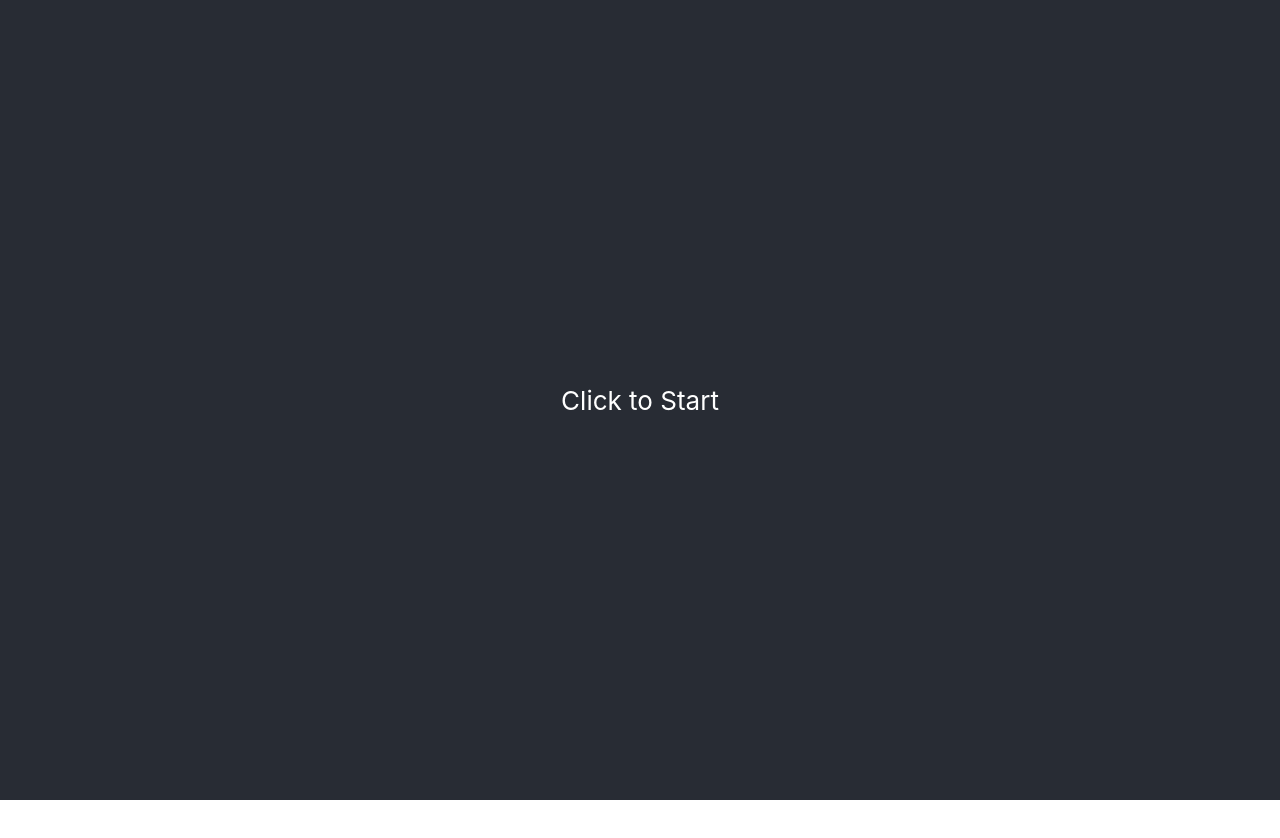
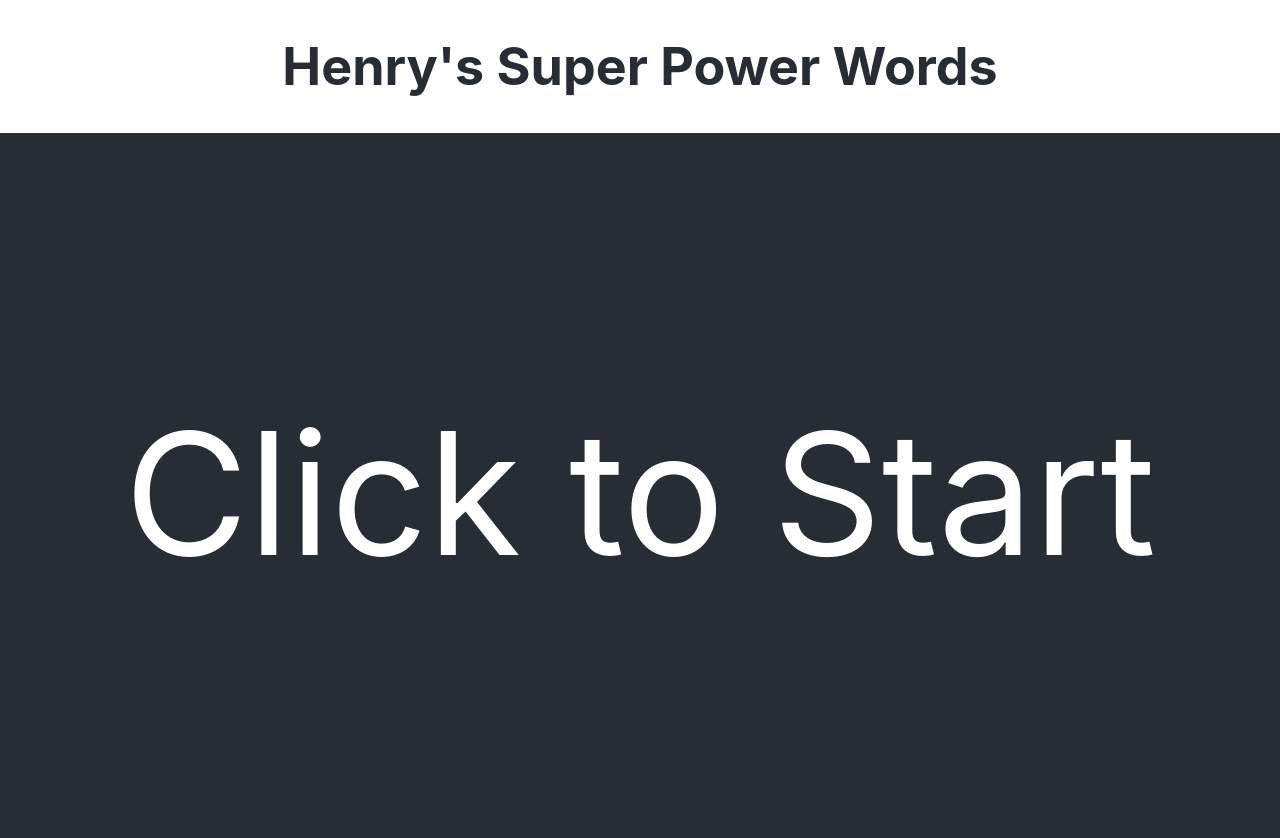
Before and after one commit to LewisCraik/super-power-words, a React (Create React App) app: page / in a window 1280 px wide. Shown: the top 838 px of the page. Before the commit the page ends 800 px from the top, so only its background shows below. Built offline with nearby package versions, Linux system fonts and the light colour scheme.

Commit message:
Update styling

```diff
--- a/src/App.css
+++ b/src/App.css
@@ -1,14 +1,27 @@
 .App {
-  text-align: center;
+  min-height: 100vh;
+  display: flex;
+  flex-direction: column;
 }
 
 .App-header {
+  text-align: center;
+  background-color: white;
+  flex: 1;
+  align-items: center;
+  justify-content: center;
+  font-size: calc(10px + 2vmin);
+  color: #282c34;
+}
+.App-body {
   background-color: #282c34;
-  min-height: 100vh;
+  flex: 9;
+  min-height: 90vh;
   display: flex;
   flex-direction: column;
   align-items: center;
   justify-content: center;
-  font-size: calc(10px + 2vmin);
+  font-size: calc(10px + 20vmin);
   color: white;
+  cursor: pointer; /* Change the cursor to a pointer to indicate it's clickable */
 }
--- a/src/App.js
+++ b/src/App.js
@@ -17,10 +17,13 @@ function App() {
   }
 
   return (
-    <div className="App">
+    <div className="Body">
       <header className="App-header">
-        <p onClick={handleClick}>{currentWord}</p>
+        <h1>Henry's Super Power Words</h1>
       </header>
+      <body className="App-body" onClick={handleClick}>
+        <p>{currentWord}</p>
+      </body>
     </div>
   );
 }
```
